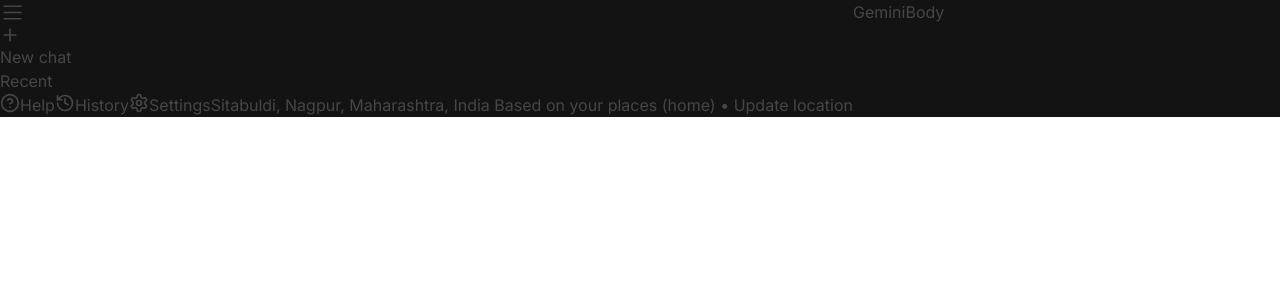
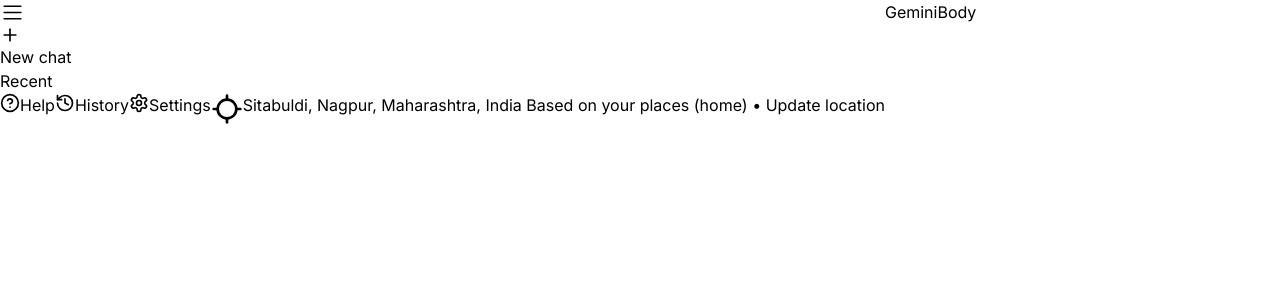
Before and after one commit to Harshninave04/Jemini-AI, a Next.js app: page / in a window 1280 px wide. Shown: the top 300 px of the page. Built offline with nearby package versions, Linux system fonts and the light colour scheme.

Commit message:
Sidebar UI looking as it is without message section

```diff
--- a/src/Components/Sidebar.jsx
+++ b/src/Components/Sidebar.jsx
@@ -1,10 +1,10 @@
 'use client';
 import React, { useState } from 'react';
-import { Menu, Plus, CircleHelp, Settings, History } from 'lucide-react';
+import { Menu, Plus, CircleHelp, Settings, History, Locate } from 'lucide-react';
 const Sidebar = () => {
   const [isOpen, setIsOpen] = useState(true);
   return (
-    <div className="min-h-[100vh] inline-flex flex-col justify-between bg-bgSecondaryColor py-6 px-4">
+    <div className="min-h-[100vh] inline-flex flex-col justify-between bg-bgSecondaryColor py-6 px-[13px]">
       <div className="">
         <Menu
           strokeWidth={1.5}
@@ -12,18 +12,20 @@
           onClick={() => setIsOpen(!isOpen)}
           className="cursor-pointer text-softTextColor ml-[6px]"
         />
-        <div className="mt-14 text-sm inline-flex items-center gap-[14px] border rounded-full px-[8px] py-[7px] bg-gray-200 text-gray-700 cursor-pointer">
+        <div className="mt-14 text-sm inline-flex items-center gap-[14px] border rounded-full px-[10px] py-[9px] bg-gray-200 text-gray-700 cursor-pointer">
           <Plus size={20} className="" />
           {isOpen ? <p className="font-medium">New chat</p> : null}
         </div>
         {isOpen ? (
           <div className="flex flex-col">
-            <p className="mt-8 text-sm cursor-pointer font-semibold">Recent</p>
+            <p className="mt-6 ml-[6px] text-sm cursor-pointer font-semibold text-softTextColor">
+              Recent
+            </p>
           </div>
         ) : null}
       </div>
       <div className="gap-6 flex flex-col">
-        <div className="flex flex-col gap-4 text-sm">
+        <div className="flex flex-col gap-4 text-sm ml-[6px]">
           <div className="flex cursor-pointer items-center gap-[16px] pr-2.5">
             <CircleHelp size={20} className="text-softTextColor" />
             {isOpen ? (
@@ -44,10 +46,13 @@
           </div>
         </div>
         {isOpen ? (
-          <div className="flex flex-col text-sm w-64">
-            <p className="text-softTextColor text-wrap text-xs pl-5">
-              Sitabuldi, Nagpur, Maharashtra, India Based on your places (home) • Update location
-            </p>
+          <div className="flex items-start text-sm w-64">
+            <Locate size={32} className="text-softTextColor ml-2" />
+            {isOpen ? (
+              <p className="text-softTextColor text-wrap text-xs pl-5">
+                Sitabuldi, Nagpur, Maharashtra, India Based on your places (home) • Update location
+              </p>
+            ) : null}
           </div>
         ) : null}
       </div>
--- a/src/context/ContextProvider.jsx
+++ b/src/context/ContextProvider.jsx
@@ -3,7 +3,7 @@
 
 const Context = createContext();
 const ContextProvider = ({ children }) => {
-  const [theme, setTheme] = useState('dark');
+  const [theme, setTheme] = useState('light');
   const toggle = () => setTheme(theme === 'dark' ? 'light' : 'dark');
   const contextValue = {
     theme,
```
